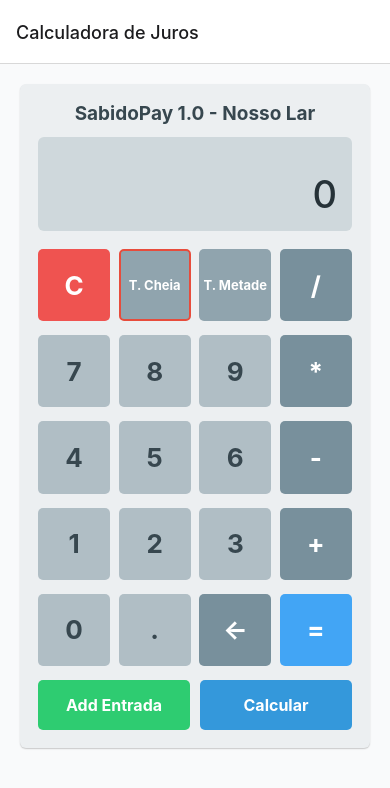
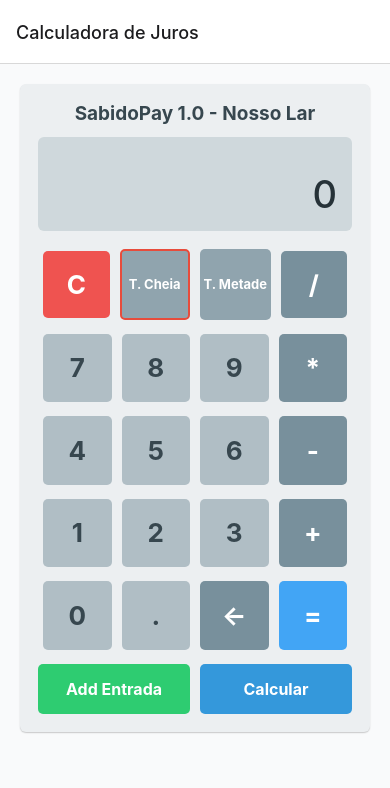
Before and after one commit to MaikDouglasOficial/SabidoPay-Calculadora-Vendas, a React Native app: screen /JurosCalculator in a window 390 px wide. Shown: the top 788 px of the page. Built offline with nearby package versions, Linux system fonts and the light colour scheme.

Commit message:
Correção de margens

```diff
--- a/screens/JurosCalculatorScreen.tsx
+++ b/screens/JurosCalculatorScreen.tsx
@@ -191,16 +191,68 @@ const styles = StyleSheet.create({
   calculatorDisplayContainer: { backgroundColor: '#CFD8DC', borderRadius: 6, paddingVertical: 14, paddingHorizontal: 15, marginBottom: 18, flexDirection: 'column', justifyContent: 'flex-end', alignItems: 'flex-end' },
   calculatorPreviousValue: { fontSize: 16, color: '#263238', textAlign: 'right', fontWeight: '300' },
   calculatorDisplay: { fontSize: 38, color: '#263238', textAlign: 'right', fontWeight: '500', flexShrink: 1 },
-  calculatorRow: { flexDirection: 'row', justifyContent: 'space-between', marginBottom: 14, alignItems: 'center' },
-  calcButton: { width: '23%', aspectRatio: 1, borderRadius: 5, alignItems: 'center', justifyContent: 'center', elevation: 2, backgroundColor: '#B0BEC5' },
+  calculatorRow: {
+    flexDirection: 'row',
+    justifyContent: 'space-around',
+    marginBottom: 14,
+    alignItems: 'center',
+  },
+  calcButton: {
+    flex: 1,
+    aspectRatio: 1,
+    borderRadius: 5,
+    alignItems: 'center',
+    justifyContent: 'center',
+    elevation: 2,
+    backgroundColor: '#B0BEC5',
+    marginHorizontal: 5,
+  },
   calcButtonText: { fontSize: 26, fontWeight: 'bold', color: '#37474F' },
-  calcButtonOp: { width: '23%', aspectRatio: 1, borderRadius: 5, alignItems: 'center', justifyContent: 'center', elevation: 2, backgroundColor: '#78909C' },
+  calcButtonOp: {
+    flex: 1,
+    aspectRatio: 1,
+    borderRadius: 5,
+    alignItems: 'center',
+    justifyContent: 'center',
+    elevation: 2,
+    backgroundColor: '#78909C',
+    marginHorizontal: 5,
+  },
   calcButtonOpText: { fontSize: 26, fontWeight: 'bold', color: '#FFFFFF' },
-  calcButtonClear: { width: '23%', aspectRatio: 1, borderRadius: 5, alignItems: 'center', justifyContent: 'center', elevation: 2, backgroundColor: '#EF5350' },
+  calcButtonClear: {
+    flex: 1, //
+    aspectRatio: 1,
+    borderRadius: 5,
+    alignItems: 'center',
+    justifyContent: 'center',
+    elevation: 2,
+    backgroundColor: '#EF5350',
+    marginHorizontal: 5,
+  },
   calcButtonClearText: { fontSize: 26, fontWeight: 'bold', color: '#FFFFFF' },
-  calcButtonEquals: { width: '23%', aspectRatio: 1, borderRadius: 5, alignItems: 'center', justifyContent: 'center', elevation: 2, backgroundColor: '#42A5F5' },
+  calcButtonEquals: {
+    flex: 1,
+    aspectRatio: 1,
+    borderRadius: 5,
+    alignItems: 'center',
+    justifyContent: 'center',
+    elevation: 2,
+    backgroundColor: '#42A5F5',
+    marginHorizontal: 5,
+  },
   calcButtonEqualsText: { fontSize: 26, fontWeight: 'bold', color: '#FFFFFF' },
-  calcButtonTable: { width: '23%', aspectRatio: 1, borderRadius: 5, alignItems: 'center', justifyContent: 'center', elevation: 2, backgroundColor: '#90A4AE', borderWidth: 2, borderColor: 'transparent' },
+  calcButtonTable: {
+    flex: 1,
+    aspectRatio: 1,
+    borderRadius: 5,
+    alignItems: 'center',
+    justifyContent: 'center',
+    elevation: 2,
+    backgroundColor: '#90A4AE',
+    borderWidth: 2,
+    borderColor: 'transparent',
+    marginHorizontal: 5,
+  },
   calcButtonTableActive: { borderColor: '#E74C3C' },
   calcButtonTableInactive: { borderColor: 'transparent' },
   calcButtonTableText: { fontSize: 13, fontWeight: 'bold', color: '#FFFFFF', textAlign: 'center' },
```
Lines whose indentation alone changed are shown as unchanged.
